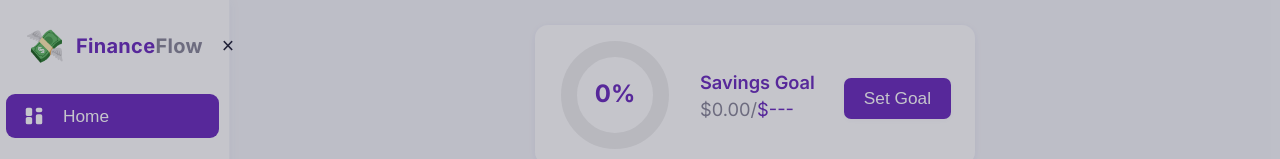
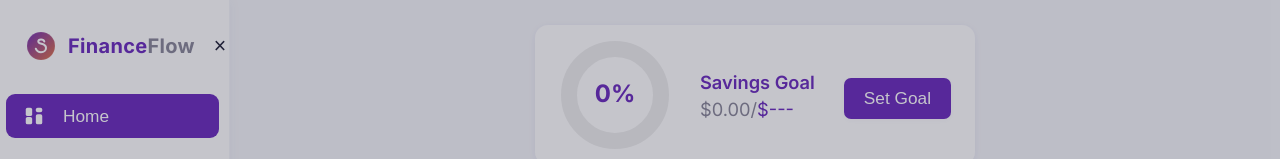
Before and after one commit to Workflow-Manager-admin/financeflow-23329-817ab18b, a React (Create React App) app in the folder financeflow/: page / in a window 1280 px wide. Shown: the top 159 px of the page. Built offline with nearby package versions, Linux system fonts and the light colour scheme; the HTML template or start-up script is replaced by a standard one.

Commit message:
Auto-commit: Changes as of 2025-05-29T05:51:40.561380+00:00

```diff
--- a/financeflow/src/components/Sidebar.js
+++ b/financeflow/src/components/Sidebar.js
@@ -61,7 +61,20 @@ function Sidebar({ currentRoute, onNavigate, collapsed, onToggle }) {
     <aside className={`sidebar${sidebarCollapsed ? ' collapsed' : ''}`}>
       <div className="sidebar-upper">
         <div className="sidebar-logo-row">
-          <span className="sidebar-logo-mark">{/* stylized logo mark */}💸</span>
+          {/* Minimal, beautiful SVG logo */}
+          <span className="sidebar-logo-svg" aria-label="FinanceFlow logo">
+            <svg width="32" height="32" viewBox="0 0 32 32" fill="none" style={{display: 'block'}}>
+              <defs>
+                <linearGradient id="fflow-logo-gradient" x1="0" y1="0" x2="32" y2="32" gradientUnits="userSpaceOnUse">
+                  <stop stopColor="#6C2EBE"/>
+                  <stop offset="1" stopColor="#E87A41"/>
+                </linearGradient>
+              </defs>
+              <circle cx="16" cy="16" r="14" fill="url(#fflow-logo-gradient)" />
+              <path d="M10.8 18.7c.8 2.1 2.7 3.5 5.2 3.5 2.8 0 5-1.8 5-4.3 0-2.7-2.2-3.5-4.5-4.1-2.2-.5-3.2-1-3.2-2.3 0-1.2 1.1-2.1 2.8-2.1 1.7 0 2.8.7 3.2 2.1" stroke="#fff" strokeWidth="2" strokeLinecap="round" strokeLinejoin="round" fill="none"/>
+              <circle cx="16" cy="16" r="14" fill="none" stroke="#fff" strokeWidth=".8" opacity=".12"/>
+            </svg>
+          </span>
           {!sidebarCollapsed && (
             <span className="sidebar-title">Finance<span className="flow-accent">Flow</span></span>
           )}
```
Also changed, not shown: 2 other files (tests, documents, lock files or other folders).
